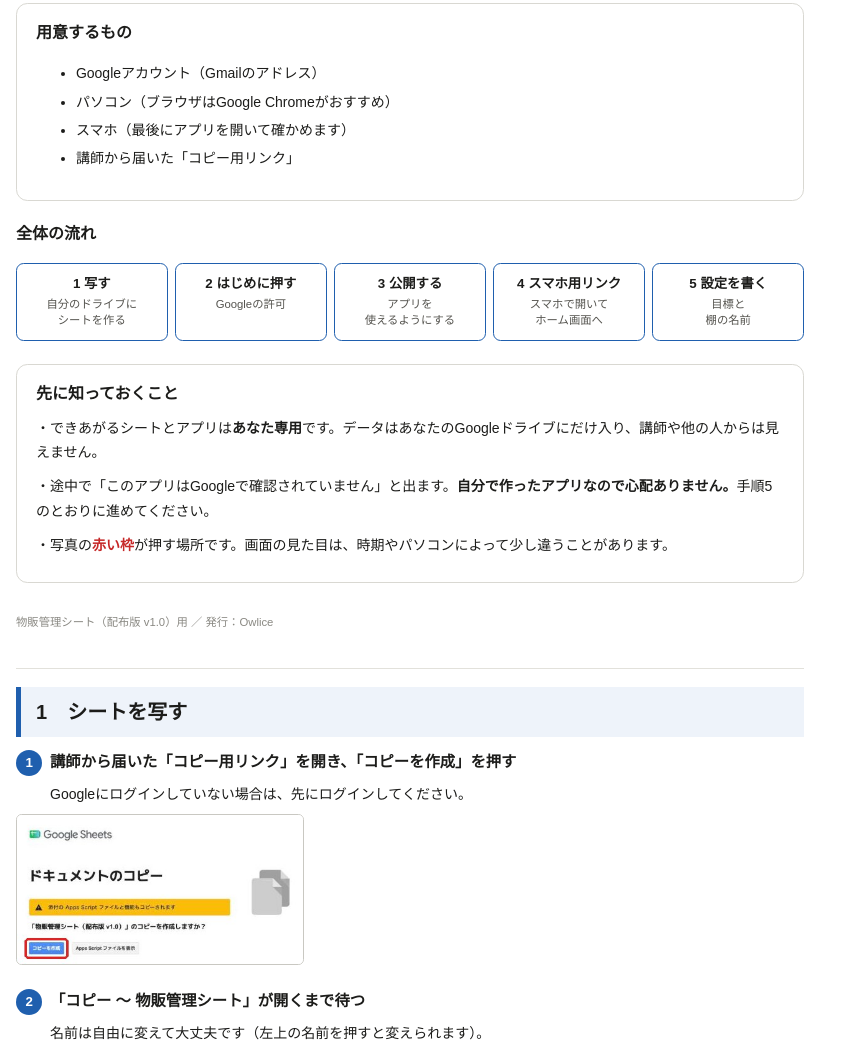
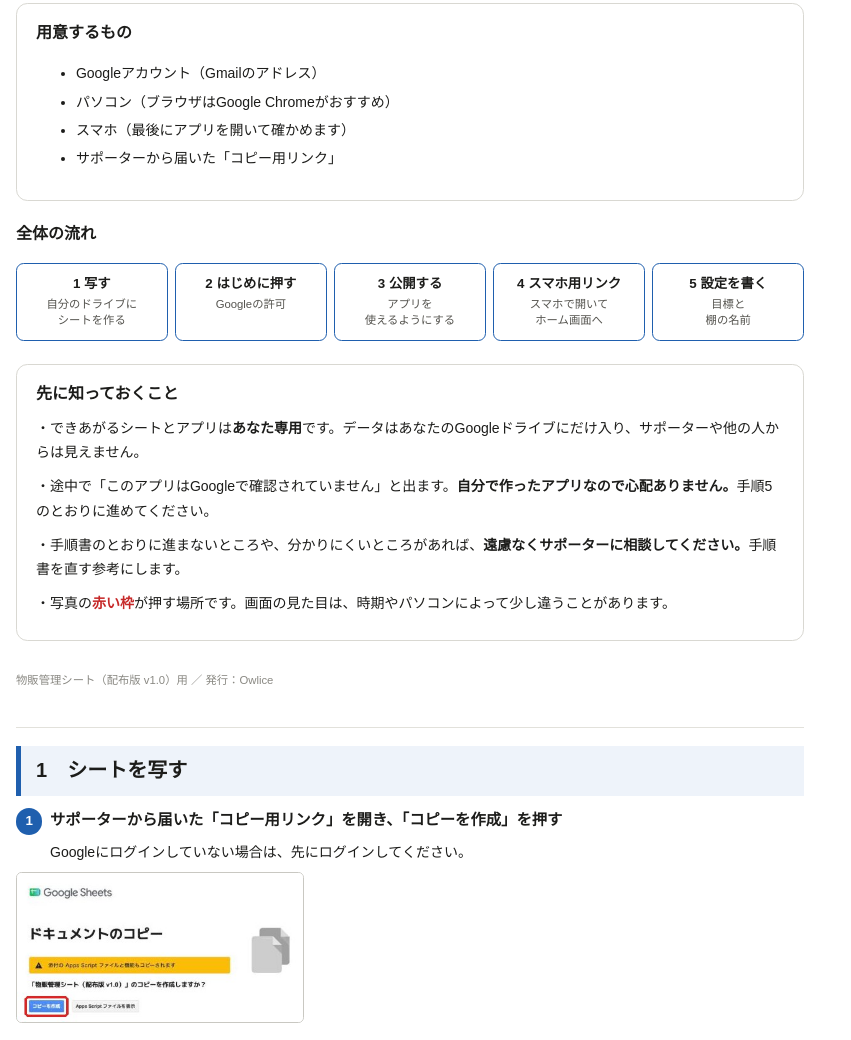
Before and after one commit to matsu3614pr-prog/buppan-app, a plain HTML site: page guide/index.html in a window 1280 px wide. Shown: the part 343-1383 px from the top of the page, without its empty margins (0-851 px from the left). Drawn offline with Linux system fonts and the light colour scheme.

Commit message:
手順書：不備や困りごとはサポーターに相談、の一文を追加
Co-Authored-By: Claude Opus 5.5 <noreply@anthropic.com>

```diff
--- a/guide/index.html
+++ b/guide/index.html
@@ -88,7 +88,7 @@ th { width: 30%; font-weight: 700; }
       <li>Googleアカウント（Gmailのアドレス）</li>
       <li>パソコン（ブラウザはGoogle Chromeがおすすめ）</li>
       <li>スマホ（最後にアプリを開いて確かめます）</li>
-      <li>講師から届いた「コピー用リンク」</li>
+      <li>サポーターから届いた「コピー用リンク」</li>
     </ul>
   </div>
 
@@ -103,8 +103,9 @@ th { width: 30%; font-weight: 700; }
 
   <div class="box">
     <h3 style="margin-top:0">先に知っておくこと</h3>
-    <p>・できあがるシートとアプリは<b>あなた専用</b>です。データはあなたのGoogleドライブにだけ入り、講師や他の人からは見えません。</p>
+    <p>・できあがるシートとアプリは<b>あなた専用</b>です。データはあなたのGoogleドライブにだけ入り、サポーターや他の人からは見えません。</p>
     <p>・途中で「このアプリはGoogleで確認されていません」と出ます。<b>自分で作ったアプリなので心配ありません。</b>手順5のとおりに進めてください。</p>
+    <p>・手順書のとおりに進まないところや、分かりにくいところがあれば、<b>遠慮なくサポーターに相談してください。</b>手順書を直す参考にします。</p>
     <p>・写真の<span class="red">赤い枠</span>が押す場所です。画面の見た目は、時期やパソコンによって少し違うことがあります。</p>
   </div>
   <p class="foot">物販管理シート（配布版 v1.0）用 ／ 発行：Owlice</p>
@@ -114,7 +115,7 @@ th { width: 30%; font-weight: 700; }
 <section class="page">
   <h2>1　シートを写す</h2>
   <div class="step">
-    <span class="n">1</span><span class="t">講師から届いた「コピー用リンク」を開き、「コピーを作成」を押す</span>
+    <span class="n">1</span><span class="t">サポーターから届いた「コピー用リンク」を開き、「コピーを作成」を押す</span>
     <p>Googleにログインしていない場合は、先にログインしてください。</p>
     <img class="shot small" src="img/p01.jpg">
   </div>
@@ -248,7 +249,7 @@ th { width: 30%; font-weight: 700; }
     <table>
       <tr><th>月間目標利益（B6）</th><td>今月の目標の利益（円）。例：30000</td></tr>
       <tr><th>棚・箱の名前（M列の3行目から）</th><td>商品を置く場所の名前を1つずつ。例：棚1、箱A。ここに書いた名前が、置き場の選択肢になります。</td></tr>
-      <tr><th>利益率（B3）</th><td>最初は20%のままで大丈夫です。入札の上限額はこの数字から計算されます。講師と相談してから変えてください。</td></tr>
+      <tr><th>利益率（B3）</th><td>最初は20%のままで大丈夫です。入札の上限額はこの数字から計算されます。サポーターと相談してから変えてください。</td></tr>
     </table>
     <div class="note">色が付いたセル（計算式）や、シート1の2行目の列の名前は変えないでください。アプリが列の名前を読んで動いています。</div>
   </div>
@@ -281,7 +282,7 @@ th { width: 30%; font-weight: 700; }
     <tr><th>計算がおかしい・列がずれた</th><td>色の付いたセルや列の名前を変えていないか確かめる。上の「編集」→「変更履歴」から、元に戻すこともできます。</td></tr>
   </table>
   <div class="box" style="margin-top:6mm">
-    <p style="margin:0">ここにないことで困ったときは、<b>出た画面のスクリーンショット</b>を付けて講師に連絡してください。シートやリンクそのものは送らないでください。</p>
+    <p style="margin:0">ここにないことで困ったときは、<b>出た画面のスクリーンショット</b>を付けてサポーターに相談してください。手順書の説明が足りない・画面が違うといった不備に気づいたときも、教えてもらえると助かります。シートや合言葉のリンクそのものは送らないでください。</p>
   </div>
   <p class="foot">物販管理シート（配布版 v1.0）用 ／ 発行：Owlice</p>
 </section>
```
Also changed, not shown: 1 other file.
